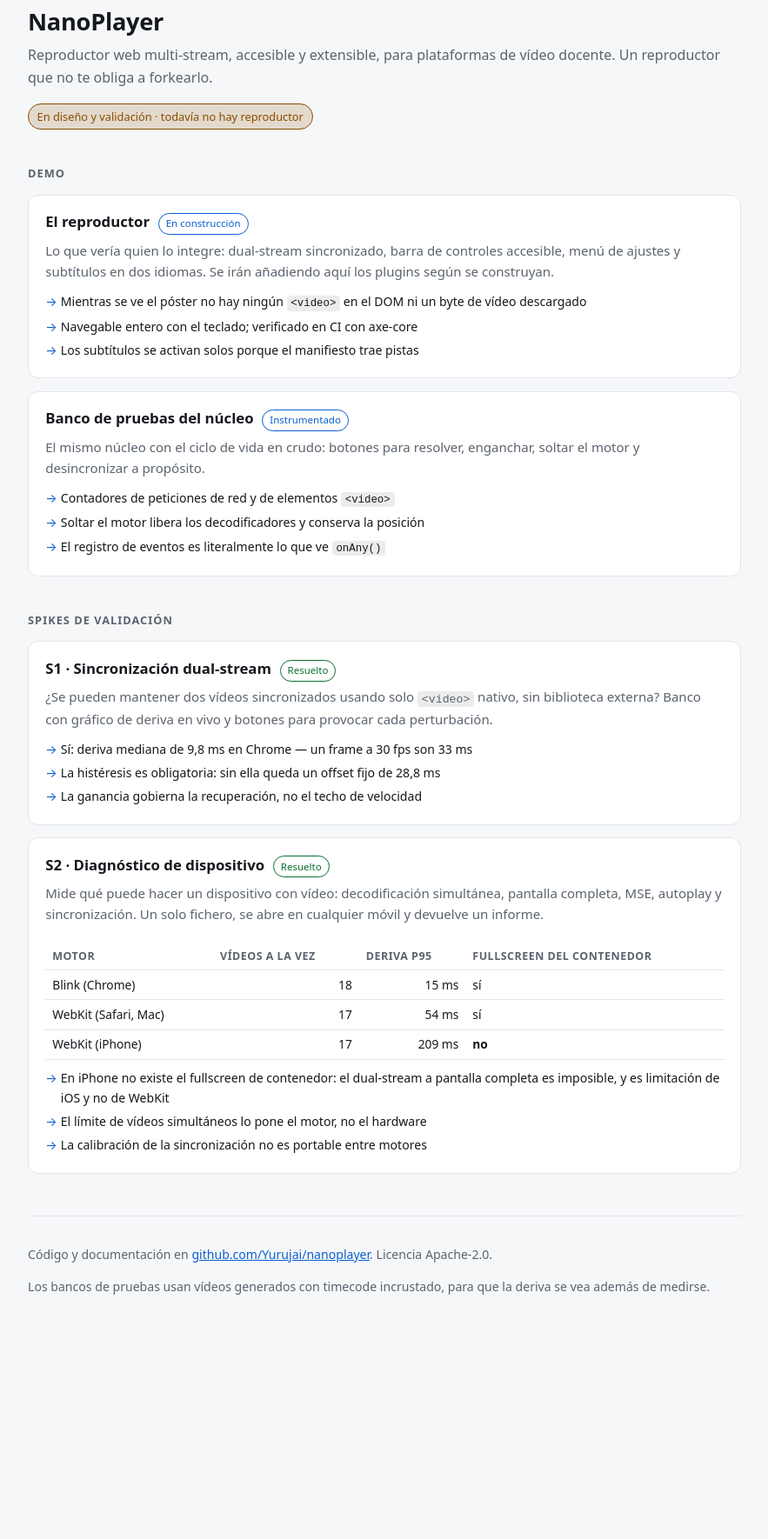
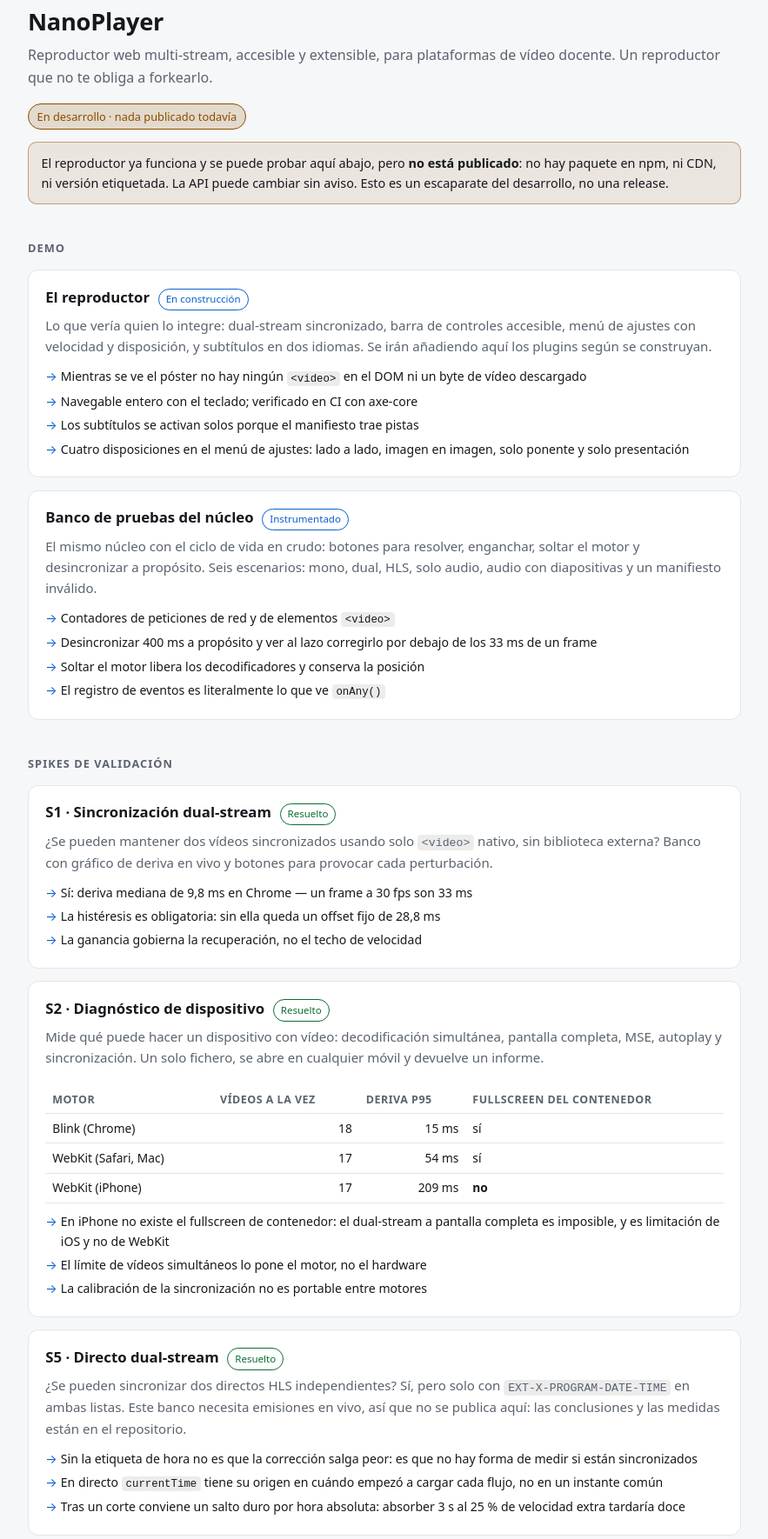
Before and after one commit to Yurujai/nanoplayer, a website: page site/index.html in a window 1280 px wide. Shown: the part 21-1791 px from the top of the page at 87% size, without its empty margins (198-1081 px from the left). Before the commit the page ends 1590 px from the top, so only its background shows below. Drawn offline with Linux system fonts and the light colour scheme.

Commit message:
Actualizar la documentación al estado real del proyecto

```diff
--- a/site/index.html
+++ b/site/index.html
@@ -25,6 +25,9 @@
   .estado{display:inline-block;font-size:.8rem;padding:.25rem .6rem;border-radius:999px;
           background:color-mix(in srgb,var(--warn) 18%,transparent);
           border:1px solid var(--warn);color:var(--warn)}
+  .aviso{margin:.9rem 0 0;padding:.75rem .9rem;border-radius:10px;font-size:.9rem;
+         background:color-mix(in srgb,var(--warn) 10%,transparent);
+         border:1px solid color-mix(in srgb,var(--warn) 45%,transparent)}
   h2{font-size:.8rem;margin:2.5rem 0 .9rem;color:var(--dim);
      text-transform:uppercase;letter-spacing:.08em}
   .tarjeta{display:block;background:var(--card);border:1px solid var(--line);
@@ -63,7 +66,13 @@
       Reproductor web multi-stream, accesible y extensible, para plataformas de
       vídeo docente. Un reproductor que no te obliga a forkearlo.
     </p>
-    <span class="estado">En diseño y validación · todavía no hay reproductor</span>
+    <span class="estado">En desarrollo · nada publicado todavía</span>
+    <p class="aviso">
+      El reproductor ya funciona y se puede probar aquí abajo, pero
+      <strong>no está publicado</strong>: no hay paquete en npm, ni CDN, ni
+      versión etiquetada. La API puede cambiar sin aviso. Esto es un escaparate
+      del desarrollo, no una release.
+    </p>
   </header>
 
   <h2>Demo</h2>
@@ -75,14 +84,17 @@
     </div>
     <p>
       Lo que vería quien lo integre: dual-stream sincronizado, barra de
-      controles accesible, menú de ajustes y subtítulos en dos idiomas. Se irán
-      añadiendo aquí los plugins según se construyan.
+      controles accesible, menú de ajustes con velocidad y disposición, y
+      subtítulos en dos idiomas. Se irán añadiendo aquí los plugins según se
+      construyan.
     </p>
     <ul class="hallazgos">
       <li>Mientras se ve el póster no hay ningún <code>&lt;video&gt;</code> en
           el DOM ni un byte de vídeo descargado</li>
       <li>Navegable entero con el teclado; verificado en CI con axe-core</li>
       <li>Los subtítulos se activan solos porque el manifiesto trae pistas</li>
+      <li>Cuatro disposiciones en el menú de ajustes: lado a lado, imagen en
+          imagen, solo ponente y solo presentación</li>
     </ul>
   </a>
 
@@ -93,10 +105,14 @@
     </div>
     <p>
       El mismo núcleo con el ciclo de vida en crudo: botones para resolver,
-      enganchar, soltar el motor y desincronizar a propósito.
+      enganchar, soltar el motor y desincronizar a propósito. Seis escenarios:
+      mono, dual, HLS, solo audio, audio con diapositivas y un manifiesto
+      inválido.
     </p>
     <ul class="hallazgos">
       <li>Contadores de peticiones de red y de elementos <code>&lt;video&gt;</code></li>
+      <li>Desincronizar 400 ms a propósito y ver al lazo corregirlo por debajo
+          de los 33 ms de un frame</li>
       <li>Soltar el motor libera los decodificadores y conserva la posición</li>
       <li>El registro de eventos es literalmente lo que ve <code>onAny()</code></li>
     </ul>
@@ -152,6 +168,27 @@
     </ul>
   </a>
 
+  <a class="tarjeta" href="https://github.com/Yurujai/nanoplayer/tree/main/spikes/s5-live-dual">
+    <div class="cab">
+      <h3>S5 · Directo dual-stream</h3>
+      <span class="marca hecho">Resuelto</span>
+    </div>
+    <p>
+      ¿Se pueden sincronizar dos directos HLS independientes? Sí, pero solo con
+      <code>EXT-X-PROGRAM-DATE-TIME</code> en ambas listas. Este banco necesita
+      emisiones en vivo, así que no se publica aquí: las conclusiones y las
+      medidas están en el repositorio.
+    </p>
+    <ul class="hallazgos">
+      <li>Sin la etiqueta de hora no es que la corrección salga peor: es que no
+          hay forma de medir si están sincronizados</li>
+      <li>En directo <code>currentTime</code> tiene su origen en cuándo empezó a
+          cargar cada flujo, no en un instante común</li>
+      <li>Tras un corte conviene un salto duro por hora absoluta: absorber 3 s
+          al 25 % de velocidad extra tardaría doce</li>
+    </ul>
+  </a>
+
   <footer>
     <p>
       Código y documentación en
```
Also changed, not shown: README.md, demo/README.md.
